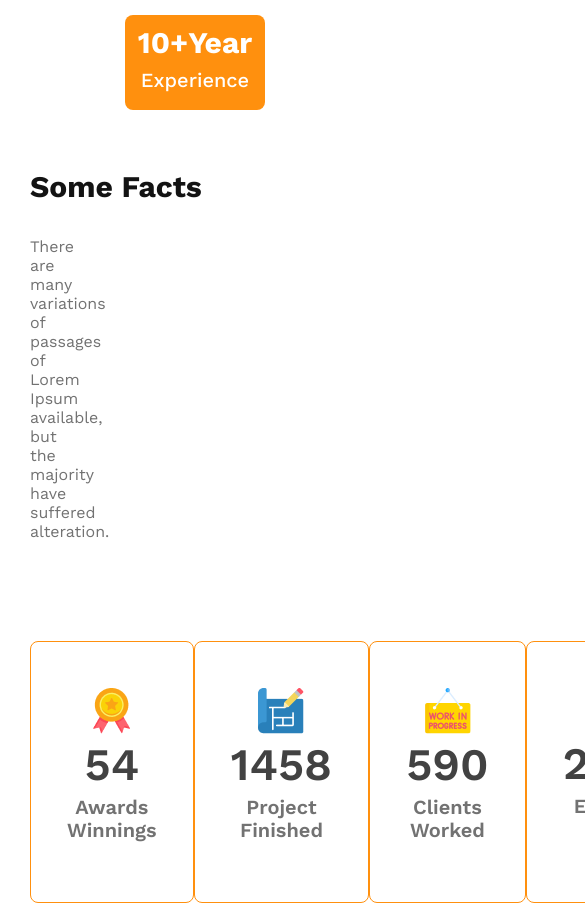
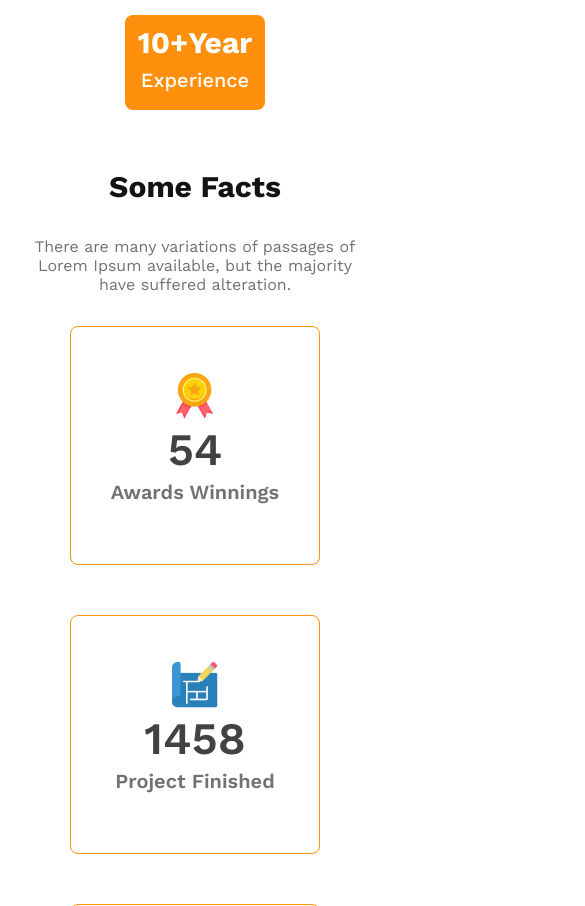
Before and after one commit to NushratNowrin/Assignment-2, a plain HTML site: page index.html in a window 390 px wide. Shown: the part 4360-5266 px from the top of the page, 585 px wide, since content can reach past the window. Drawn offline with nearby package versions, Linux system fonts and the light colour scheme.

Commit message:
facts responsive done

```diff
--- a/style.css
+++ b/style.css
@@ -124,6 +124,8 @@ nav div ul li{
     text-align: center;
     border: 1px solid #FF900E;
     border-radius: 8px;
+    width: 250px;
+    height: 250pxs;
 }
 .facts-icon-counter{
     font-weight: 600;
@@ -137,6 +139,17 @@ nav div ul li{
     line-height: 23px;
 }
 
+/* Facts div hover effect */
+
+.facts-div:hover{
+    background: #FF900E;
+    transform: scale(1.20);
+    transition: transform .5s ease-in-out;
+}
+.facts-div:hover .facts-icon-counter, .facts-div:hover .facts-icon-para, .facts-div:hover .facts-icon img{
+    filter: grayscale(100%);
+    color: #fff;
+}
 
 /* Feature */
 .feature{
@@ -307,6 +320,17 @@ footer{
 
     /* Facts */
 
+    .facts-para, .facts-heading{
+        margin-right: 0px;
+        text-align: center;
+    }
+    .facts-div-container{
+        flex-direction: column;
+        align-items: center;
+        row-gap: 50px;
+        margin-top: 30px;
+        margin-bottom: 30px;
+    }
 
     /* sponser */
     .sponser-para{
```
